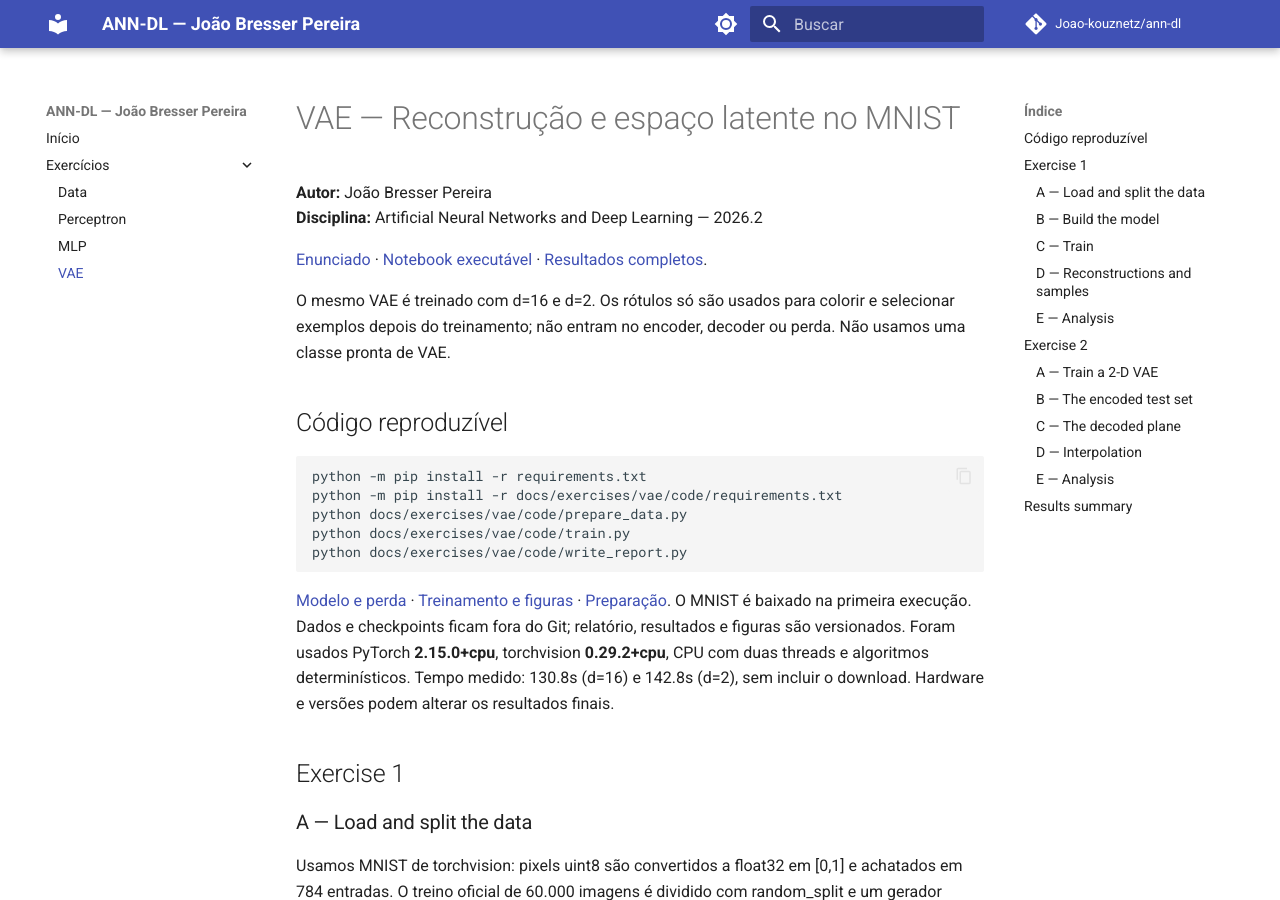
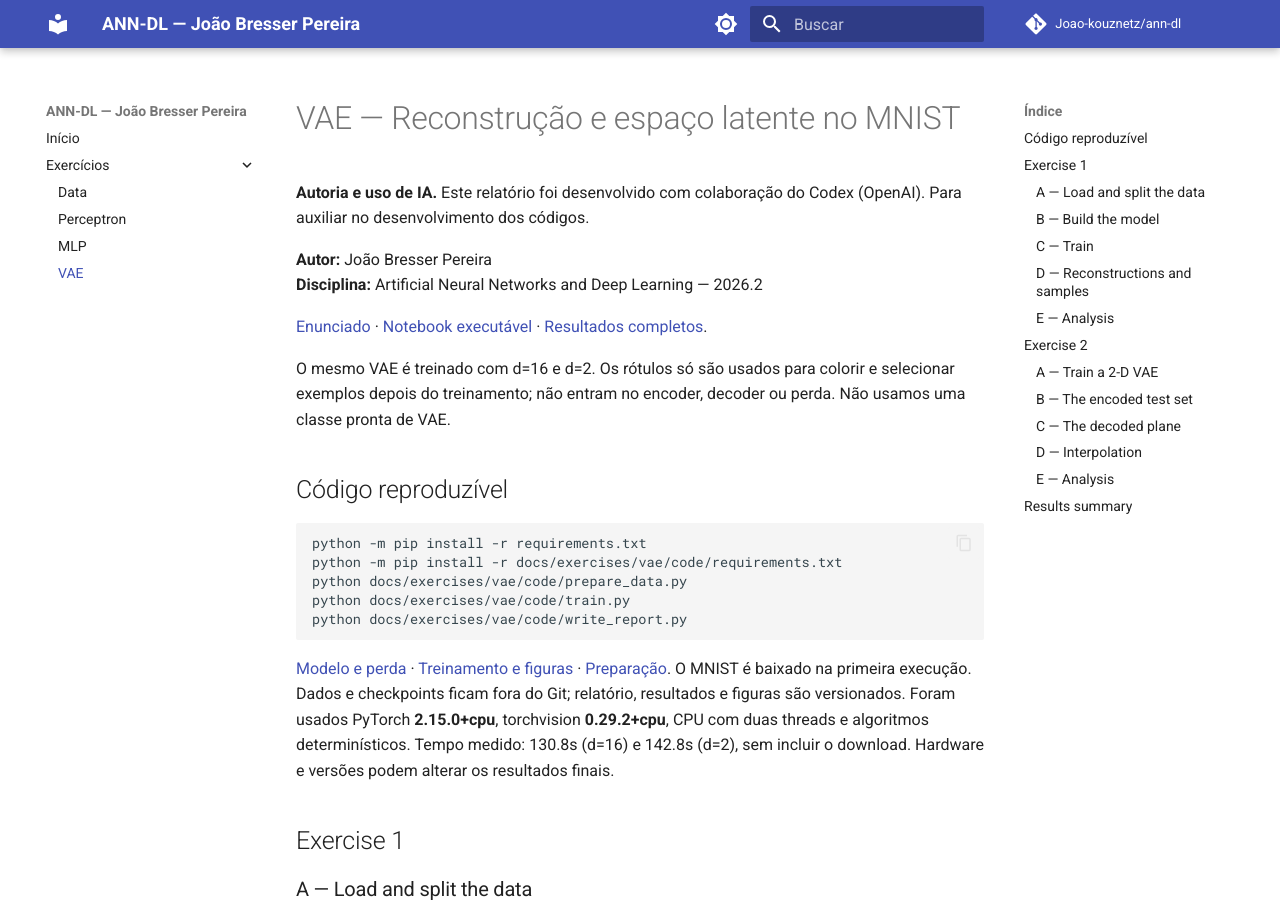
Before and after one commit to Joao-kouznetz/ann-dl, an MkDocs documentation site: the page built from docs/exercises/vae/index.md, in a window 1280 px wide and 900 px high. Built offline with MkDocs 1.6.1 and Material for MkDocs 9.7.7, drawn with Linux system fonts in a browser that asks for light colours; comment, search, counter and statistics services are not loaded.

Commit message:
Padroniza autoria dos exercícios

```diff
--- a/docs/exercises/mlp/code/write_report.py
+++ b/docs/exercises/mlp/code/write_report.py
@@ -36,6 +36,12 @@
     "OpenAI Codex auxiliou na elaboração e conferência dos cálculos, na redação das derivações em Markdown e na publicação da página.",
     "OpenAI Codex auxiliou no código, execução, verificação de gradientes, gráficos e redação dos quatro exercícios.",
 )
+# Preservar o bloco de autoria ao regenerar o relatório.
+authorship = '**Autoria e uso de IA.** Este relatório foi desenvolvido com colaboração do Codex (OpenAI). Para auxiliar no desenvolvimento dos códigos.'
+if authorship not in prefix:
+    title = next(line for line in prefix.splitlines() if line.startswith("# "))
+    prefix = prefix.replace(title + "\n", title + "\n\n" + authorship + "\n", 1)
+
 text = f"""
 ## Código reproduzível
 
--- a/docs/exercises/vae/code/write_report.py
+++ b/docs/exercises/vae/code/write_report.py
@@ -14,6 +14,8 @@
 ---
 
 # VAE — Reconstrução e espaço latente no MNIST
+
+**Autoria e uso de IA.** Este relatório foi desenvolvido com colaboração do Codex (OpenAI). Para auxiliar no desenvolvimento dos códigos.
 
 **Autor:** João Bresser Pereira<br>
 **Disciplina:** Artificial Neural Networks and Deep Learning — 2026.2
--- a/docs/exercises/vae/index.md
+++ b/docs/exercises/vae/index.md
@@ -4,6 +4,8 @@
 ---
 
 # VAE — Reconstrução e espaço latente no MNIST
+
+**Autoria e uso de IA.** Este relatório foi desenvolvido com colaboração do Codex (OpenAI). Para auxiliar no desenvolvimento dos códigos.
 
 **Autor:** João Bresser Pereira<br>
 **Disciplina:** Artificial Neural Networks and Deep Learning — 2026.2
```
Also changed, not shown: docs/exercises/mlp/index.md (+2 -0 lines).
